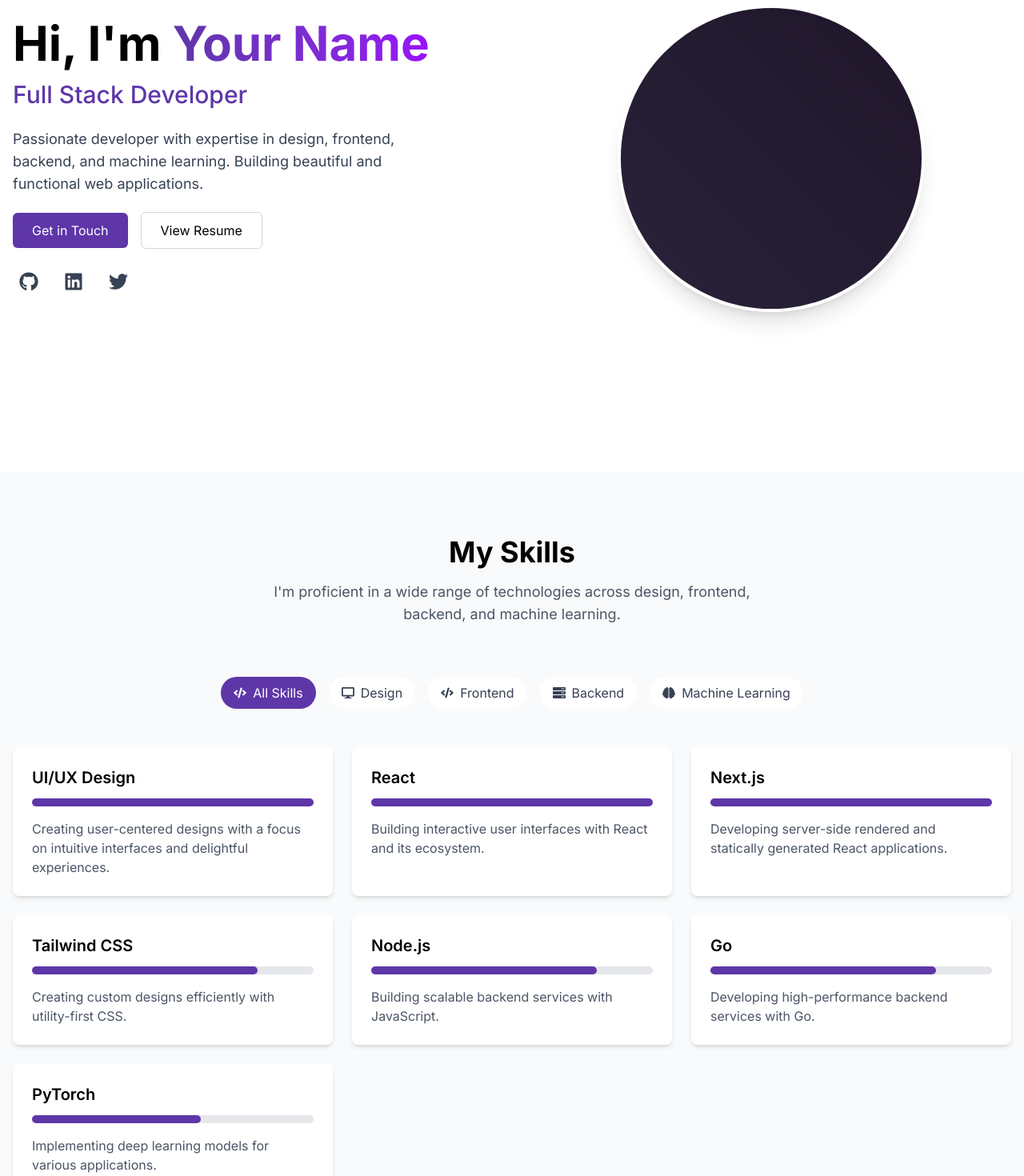
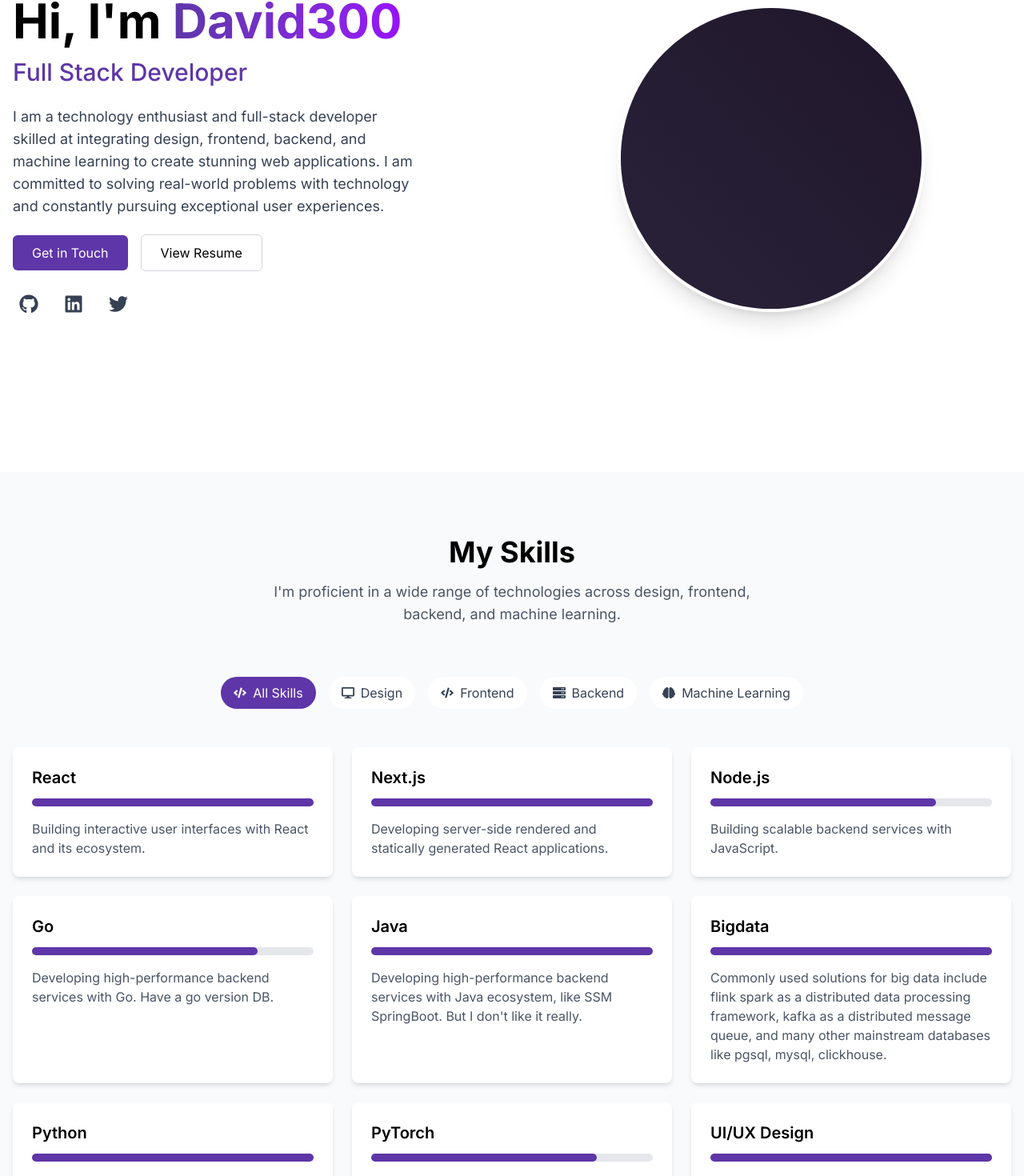
Before and after one commit to lodrg/portfolio, a Next.js app: page / in a window 1280 px wide. Shown: the part 210-1680 px from the top of the page at 80% size. Built offline with nearby package versions, Linux system fonts and the light colour scheme.

Commit message:
update data

```diff
--- a/src/app/about/loading.tsx
+++ /dev/null
@@ -1,8 +0,0 @@
-export default function Loading() {
-    return (
-      <div className="container mx-auto py-20 pt-32 animate-pulse">
-        <div className="h-10 w-40 bg-gray-200 rounded mb-6"></div>
-        <div className="h-64 bg-gray-200 rounded"></div>
-      </div>
-    );
-  }
--- a/src/data/personal-info.ts
+++ b/src/data/personal-info.ts
@@ -1,16 +1,16 @@
 import { PersonalInfo } from '../types/personal-info';
 
 export const personalInfo: PersonalInfo = {
-  name: "Your Name",
+  name: "David300",
   title: "Full Stack Developer",
-  bio: "Passionate developer with expertise in design, frontend, backend, and machine learning. Building beautiful and functional web applications.",
+  bio: "I am a technology enthusiast and full-stack developer skilled at integrating design, frontend, backend, and machine learning to create stunning web applications. I am committed to solving real-world problems with technology and constantly pursuing exceptional user experiences.",
   avatar: "/images/profile.jpg",
-  location: "Your Location",
-  email: "your.email@example.com",
+  location: "China Beijing",
+  email: "xuanzhiweisw@gmail.com",
   socialLinks: [
     {
       platform: "GitHub",
-      url: "https://github.com/yourusername",
+      url: "https://github.com/lodrg",
       icon: "github"
     },
     {
@@ -20,7 +20,7 @@
     },
     {
       platform: "Twitter",
-      url: "https://twitter.com/yourusername",
+      url: "https://x.com/David_300song",
       icon: "twitter"
     }
   ],
--- a/src/data/projects.ts
+++ b/src/data/projects.ts
@@ -33,10 +33,10 @@
   {
     id: "go-db-project",
     title: "GoDB Database System",
-    description: "A custom database system built with Go, featuring high performance and scalability.",
+    description: "A custom database system built with Go from scratch, featuring high performance and scalability.",
     thumbnail: "/images/projects/godb.jpg",
     skills: ["Go", "Database Design", "API Development"],
-    github: "https://github.com/yourusername/godb",
+    github: "https://github.com/lodrg/godb",
     featured: true
   },
   {
--- a/src/data/skills.ts
+++ b/src/data/skills.ts
@@ -1,14 +1,6 @@
 import { Skill } from '../types/skill';
 
 export const skills: Skill[] = [
-  {
-    id: "design-ui-ux",
-    name: "UI/UX Design",
-    category: "design",
-    icon: "figma",
-    proficiency: 5,
-    description: "Creating user-centered designs with a focus on intuitive interfaces and delightful experiences."
-  },
   {
     id: "frontend-react",
     name: "React",
@@ -26,14 +18,6 @@
     description: "Developing server-side rendered and statically generated React applications."
   },
   {
-    id: "frontend-tailwind",
-    name: "Tailwind CSS",
-    category: "frontend",
-    icon: "tailwind",
-    proficiency: 4,
-    description: "Creating custom designs efficiently with utility-first CSS."
-  },
-  {
     id: "backend-node",
     name: "Node.js",
     category: "backend",
@@ -47,15 +31,47 @@
     category: "backend",
     icon: "go",
     proficiency: 4,
-    description: "Developing high-performance backend services with Go."
+    description: "Developing high-performance backend services with Go. Have a go version DB."
+  },
+  {
+    id: "backend-java",
+    name: "Java",
+    category: "backend",
+    icon: "java",
+    proficiency: 5,
+    description: "Developing high-performance backend services with Java ecosystem, like SSM SpringBoot. But I don't like it really."
+  },
+  {
+    id: "bigdata-java",
+    name: "Bigdata",
+    category: "backend",
+    icon: "java",
+    proficiency: 5,
+    description: "Commonly used solutions for big data include flink spark as a distributed data processing framework, kafka as a distributed message queue, and many other mainstream databases like pgsql, mysql, clickhouse."
+  },
+  {
+    id: "backend-python",
+    name: "Python",
+    category: "backend",
+    icon: "python",
+    proficiency: 5,
+    description: "Mainly use it for scripting and quick validation. I've been using python a lot more since AI came out, and I've written some backends in django and flask before.."
   },
   {
     id: "ml-pytorch",
     name: "PyTorch",
     category: "ml",
     icon: "pytorch",
-    proficiency: 3,
-    description: "Implementing deep learning models for various applications."
-  }
+    proficiency: 4,
+    description: "Implementing deep learning models for various applications. In fact, the machine learning framework I used in my previous project was weka (a machine learning solution for the java ecosystem)"
+  },
+  {
+    id: "design-ui-ux",
+    name: "UI/UX Design",
+    category: "design",
+    icon: "figma",
+    proficiency: 5,
+    description: "Creating user-centered designs with a focus on intuitive interfaces and delightful experiences."
+  },
   // 添加更多技能...
 ];
```
